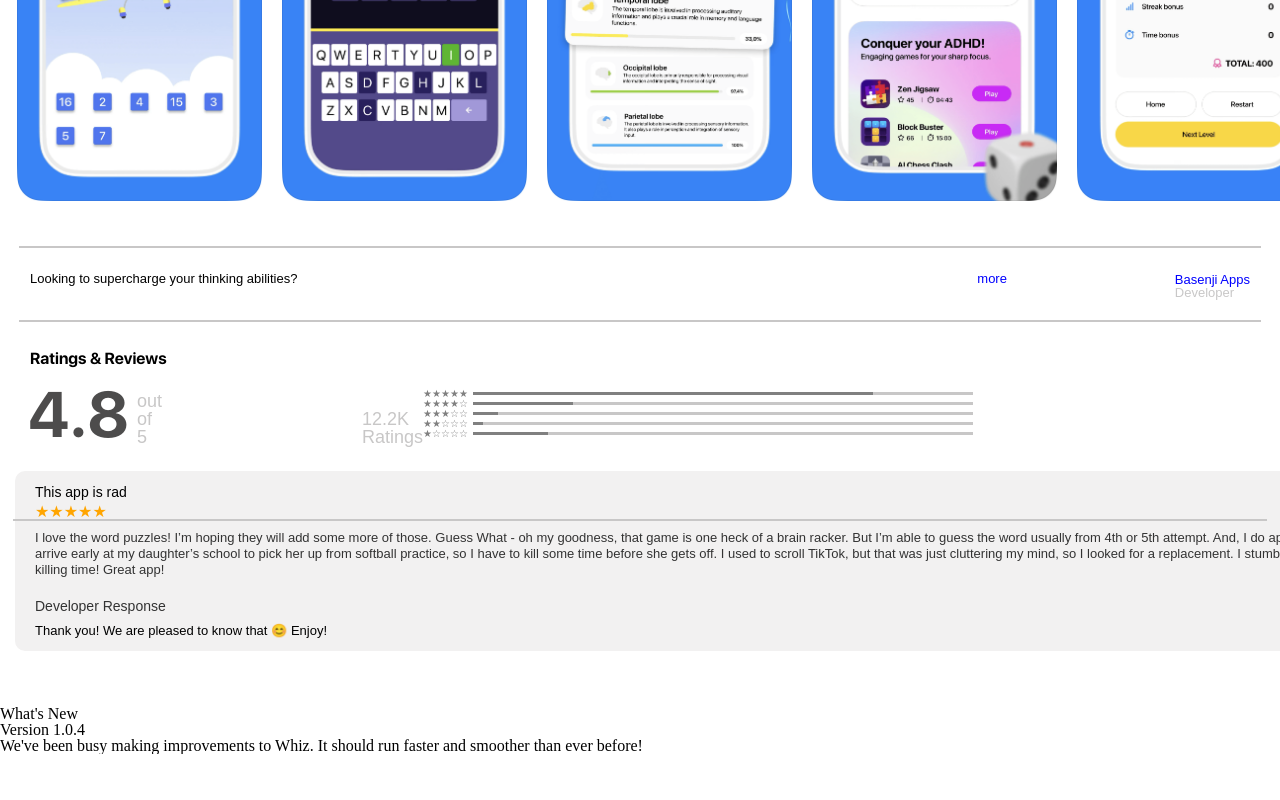
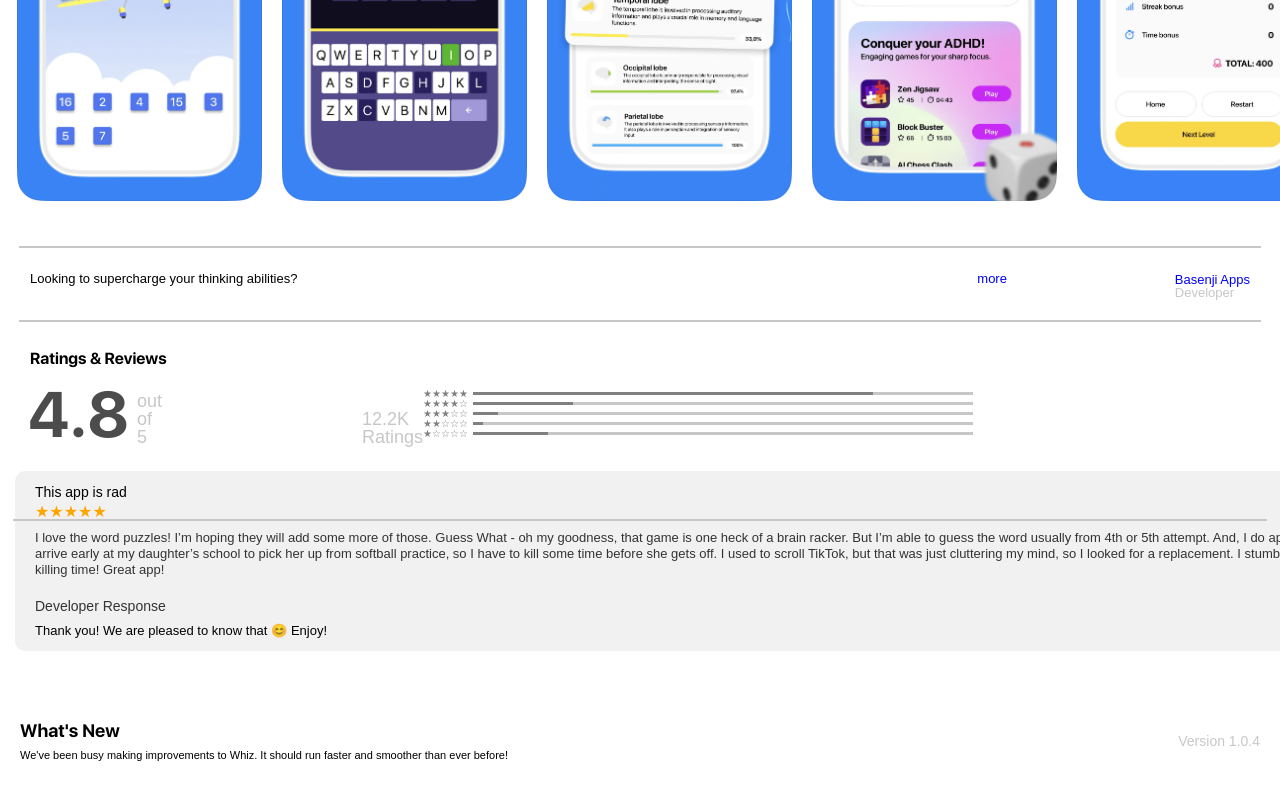
Before and after one commit to Stim1/basenji_apps_test_task, a website: page index.html in a window 1280 px wide. Shown: the part 703-1503 px from the top of the page. Before the commit the page ends 1457 px from the top, so only its background shows below. Drawn offline with Linux system fonts and the light colour scheme; a web font is replaced by a local one.

Commit message:
footer added

```diff
--- a/index.html
+++ b/index.html
@@ -14,6 +14,8 @@
     <link rel="stylesheet" href="./styles/rating.css" />
     <link rel="stylesheet" href="./styles/comments.css" />
     <link rel="stylesheet" href="./styles/header.css" />
+    <link rel="stylesheet" href="./styles/header.css" />
+    <link rel="stylesheet" href="./styles/update.css" />
   </head>
   <!-- head section end -->
   <!-- body section start -->
@@ -195,9 +197,15 @@
             - Subscriptions may be managed by the user and auto-renewal may be
             turned off by going to the user’s Account Settings after
             purchase.<br />
+          </p>
+          <p>
             Links to our policies:
-            <br />https://basenjiapps.com/docs/terms_of_use
-            <br />https://basenjiapps.com/docs/privacy_policy
+            <br /><a href="https://basenjiapps.com/docs/terms_of_use"
+              >https://basenjiapps.com/docs/terms_of_use</a
+            >
+            <br /><a href="https://basenjiapps.com/docs/privacy_policy"
+              >https://basenjiapps.com/docs/privacy_policy</a
+            >
           </p>
         </div>
         <div class="developer-info-mobile">
@@ -393,12 +401,15 @@
     <!-- main section end -->
     <!-- update section Start -->
     <footer class="update-section">
-      <h2 class="update-title">What's New</h2>
-      <p class="update-version">Version 1.0.4</p>
-      <p>
-        We've been busy making improvements to Whiz. It should run faster and
-        smoother than ever before!
-      </p>
+      <div class="update-title-content">
+        <h2 class="update-title">What's New</h2>
+        <p class="update-version">Version 1.0.4</p>
+        <p class="update-content">
+          We've been busy making improvements to Whiz. It should run faster and
+          smoother than ever before!
+        </p>
+      </div>
+      <p class="update-version-desktop">Version 1.0.4</p>
     </footer>
     <!-- update section End -->
     <script type="text/javascript" src="scripts/main.js"></script>
--- a/styles/header.css
+++ b/styles/header.css
@@ -1,3 +1,4 @@
+/* header.css */
 .header {
   display: none;
   position: fixed;
--- /dev/null
+++ b/styles/update.css
@@ -0,0 +1,55 @@
+/* update.css */
+
+.update-section {
+  font-family: var(--font-stack);
+  display: flex;
+  flex-direction: column;
+  justify-content: space-between;
+  align-items: start;
+  margin-right: 20px;
+  margin-left: 20px;
+  margin-bottom: 40px;
+  height: 70px;
+
+}
+
+.update-version-desktop {
+  display: none;
+}
+
+.update-title-content {
+  display: flex;
+  flex-direction: column;
+  gap: 10px;
+}
+
+.update-title {
+  font-family: var(--font-bold);
+  font-size: 18px;
+}
+
+.update-content {
+  font-size: 11px;
+}
+
+.update-version {
+  font-size: 14px;
+  color: var(--secondary-color);
+}
+
+@media screen and (min-width: 992px) {
+  .update-section {
+    flex-direction: row;
+    align-items: center;
+  }
+
+  .update-version {
+    display: none;
+  }
+
+  .update-version-desktop {
+    display: flex;
+    font-size: 14px;
+    color: var(--secondary-color);
+  }
+}
```
